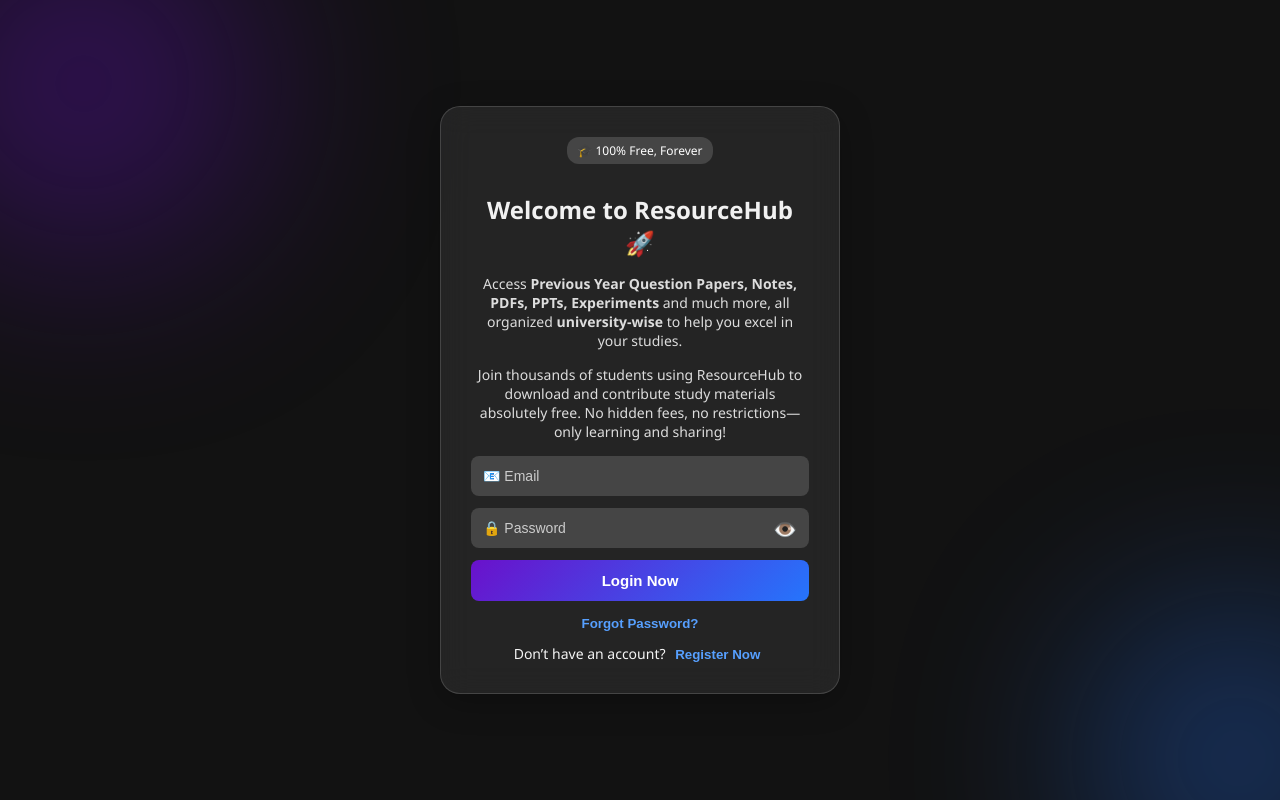
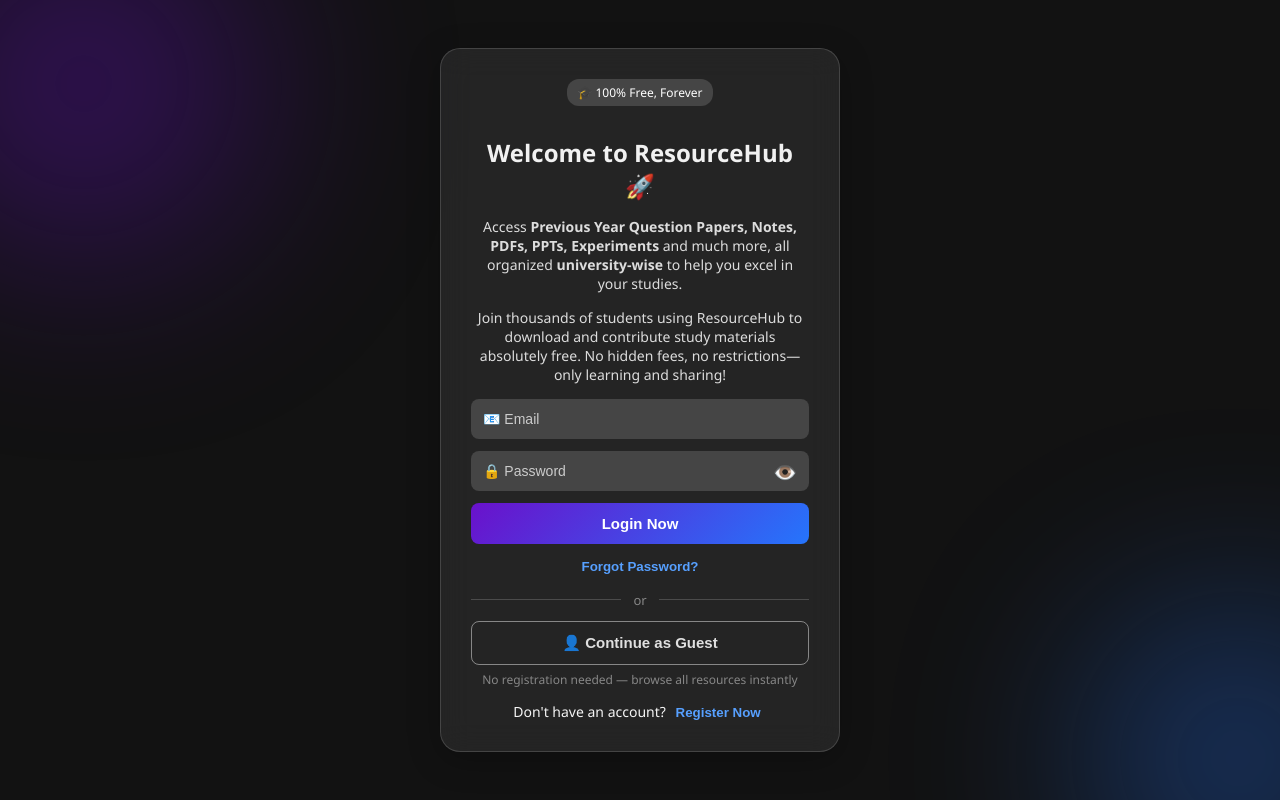
Before and after one commit to Harshalpatil2282/ResourceHub, a React (Create React App) app in the folder client/: page /login in a window 1280 px wide. Built offline with nearby package versions, Linux system fonts and the light colour scheme; no server answers.

Commit message:
feat: add guest login UI, guest banner, logout button, and deployment-ready API config

```diff
--- a/client/src/pages/Login.js
+++ b/client/src/pages/Login.js
@@ -2,7 +2,7 @@
 import { useNavigate } from 'react-router-dom';
 import API from '../services/api';
 import '../styles/login.css';
-import { useTheme } from '../context/ThemeContext'; // adjust path if needed
+import { useTheme } from '../context/ThemeContext';
 import Loader from '../component/Loader';
 
 function Login() {
@@ -10,6 +10,7 @@
   const [password, setPassword] = useState('');
   const [msg, setMsg] = useState('');
   const [loading, setLoading] = useState(false);
+  const [guestLoading, setGuestLoading] = useState(false);
   const [showPassword, setShowPassword] = useState(false);
   const navigate = useNavigate();
   const { theme, toggleTheme } = useTheme();
@@ -21,6 +22,7 @@
     // eslint-disable-next-line
   }, []); // Only run on mount
 
+  // Standard email/password login
   const handleLogin = async (e) => {
     e.preventDefault();
     setLoading(true);
@@ -38,15 +40,34 @@
         navigate('/user');
       }
     } catch (err) {
-      setMsg('❌ Login failed. Check your credentials.');
-    }finally {
+      setMsg(err.response?.data?.msg || '❌ Login failed. Check your credentials.');
+    } finally {
       setLoading(false);
+    }
+  };
+
+  // One-click guest access — no registration required
+  const handleGuestLogin = async () => {
+    setGuestLoading(true);
+    setMsg('');
+    try {
+      const res = await API.post('/auth/guest-login');
+      const { token, user } = res.data;
+      localStorage.setItem('token', token);
+      localStorage.setItem('role', user.role);
+      localStorage.setItem('userId', user.id);
+      localStorage.removeItem('university'); // guests have no university
+      navigate('/user');
+    } catch (err) {
+      setMsg('❌ Guest access failed. Please try again.');
+    } finally {
+      setGuestLoading(false);
     }
   };
 
   return (
     <div className="login-container">
-      {loading && <Loader />}
+      {(loading || guestLoading) && <Loader />}
       <div className="blob blob1"></div>
       <div className="blob blob2"></div>
       <div className="card">
@@ -87,16 +108,35 @@
             </span>
           </div>
 
-
-          <button type="submit" className="button">Login Now</button>
+          <button type="submit" className="button" disabled={loading}>
+            {loading ? 'Logging in...' : 'Login Now'}
+          </button>
           <div className="switch-link">
-            <button onClick={() => navigate('/forgot-password')}>Forgot Password?</button>
+            <button type="button" onClick={() => navigate('/forgot-password')}>Forgot Password?</button>
           </div>
           {msg && <p className="error-msg">{msg}</p>}
         </form>
+
+        {/* Separator */}
+        <div className="divider">
+          <span>or</span>
+        </div>
+
+        {/* One-click guest access */}
+        <button
+          id="guest-login-btn"
+          className="button guest-button"
+          onClick={handleGuestLogin}
+          disabled={guestLoading}
+          title="Browse resources without an account"
+        >
+          {guestLoading ? '⏳ Entering as Guest...' : '👤 Continue as Guest'}
+        </button>
+        <p className="guest-hint">No registration needed — browse all resources instantly</p>
+
         <div className="switch-link">
-          <span>Don’t have an account? </span>
-          <button onClick={() => navigate('/register')}>Register Now</button>
+          <span>Don't have an account? </span>
+          <button type="button" onClick={() => navigate('/register')}>Register Now</button>
         </div>
       </div>
     </div>
--- a/client/src/pages/UserViewPage.js
+++ b/client/src/pages/UserViewPage.js
@@ -1,4 +1,5 @@
 import React, { useEffect, useState } from 'react';
+import { useNavigate } from 'react-router-dom';
 import API from '../services/api';
 import UniversitySelector from '../component/user/UniversitySelector';
 import ProgramList from '../component/user/ProgramList';
@@ -21,6 +22,10 @@
   const [loading, setLoading] = useState(false);
   const [searchQuery, setSearchQuery] = useState('');
   const { theme } = useTheme();
+  const navigate = useNavigate();
+
+  // Detect guest session
+  const isGuest = localStorage.getItem('role') === 'guest';
 
   const clearBelow = (level) => {
     if (level === 'university') {
@@ -63,8 +68,68 @@
     return () => clearTimeout(debounce);
   }, [selectedFolder, selectedSubfolder, searchQuery]);
 
+  // Logout: clear all stored session data and redirect to login
+  const handleLogout = () => {
+    localStorage.removeItem('token');
+    localStorage.removeItem('role');
+    localStorage.removeItem('userId');
+    localStorage.removeItem('university');
+    navigate('/login');
+  };
+
   return (
     <div className="dashboard-container">
+      {/* Guest session banner */}
+      {isGuest && (
+        <div style={{
+          background: 'linear-gradient(135deg, #667eea 0%, #764ba2 100%)',
+          color: '#fff',
+          padding: '10px 20px',
+          borderRadius: '10px',
+          marginBottom: '16px',
+          display: 'flex',
+          justifyContent: 'space-between',
+          alignItems: 'center',
+          flexWrap: 'wrap',
+          gap: '10px',
+          fontSize: '14px',
+          boxShadow: '0 2px 12px rgba(102,126,234,0.3)'
+        }}>
+          <span>👤 You're browsing as a <strong>Guest</strong>. Register to contribute resources and save your progress.</span>
+          <div style={{ display: 'flex', gap: '10px' }}>
+            <button
+              onClick={() => navigate('/register')}
+              style={{
+                background: '#fff',
+                color: '#667eea',
+                border: 'none',
+                borderRadius: '6px',
+                padding: '6px 14px',
+                fontWeight: 'bold',
+                cursor: 'pointer',
+                fontSize: '13px'
+              }}
+            >
+              Register Free
+            </button>
+            <button
+              onClick={handleLogout}
+              style={{
+                background: 'rgba(255,255,255,0.18)',
+                color: '#fff',
+                border: '1px solid rgba(255,255,255,0.5)',
+                borderRadius: '6px',
+                padding: '6px 14px',
+                cursor: 'pointer',
+                fontSize: '13px'
+              }}
+            >
+              Exit Guest
+            </button>
+          </div>
+        </div>
+      )}
+
       <div style={{ display: 'flex', justifyContent: 'space-between', alignItems: 'center' }}>
         <div>
           <h1
@@ -90,10 +155,31 @@
             Access semester-wise notes, files, and more — all in one place.
           </p>
         </div>
-        <div>
-          <ThemeToggle /> {/* top-right dark/light toggle */}
+        <div style={{ display: 'flex', alignItems: 'center', gap: '12px' }}>
+          <ThemeToggle />
+          {/* Logout button for all users */}
+          {!isGuest && (
+            <button
+              onClick={handleLogout}
+              title="Logout"
+              style={{
+                background: 'rgba(255,65,108,0.12)',
+                color: '#ff416c',
+                border: '1px solid rgba(255,65,108,0.35)',
+                borderRadius: '8px',
+                padding: '7px 14px',
+                cursor: 'pointer',
+                fontWeight: 'bold',
+                fontSize: '13px',
+                transition: 'background 0.2s ease'
+              }}
+            >
+              🚪 Logout
+            </button>
+          )}
         </div>
       </div>
+
 
 
       <hr />
--- a/client/src/routes/RoleRoute.js
+++ b/client/src/routes/RoleRoute.js
@@ -2,7 +2,15 @@
 import { Navigate } from 'react-router-dom';
 
 function RoleRoute({ role, children }) {
+  const token = localStorage.getItem('token');
   const userRole = localStorage.getItem('role');
+
+  // No token at all → redirect to login
+  if (!token) return <Navigate to="/login" />;
+
+  // Guest can access user-level pages (read-only browsing)
+  if (role === 'user' && userRole === 'guest') return children;
+
   return userRole === role ? children : <Navigate to="/" />;
 }
 
--- a/client/src/services/api.js
+++ b/client/src/services/api.js
@@ -1,8 +1,11 @@
 // src/services/api.js
 import axios from 'axios';
 
+// Use env var for flexibility across environments.
+// Production (Render): set REACT_APP_API_URL=https://resourcehub-7u3d.onrender.com/api
+// Local dev: set REACT_APP_API_URL=http://localhost:5000/api in client/.env
 const API = axios.create({
-  baseURL: 'https://resourcehub-7u3d.onrender.com/api',
+  baseURL: process.env.REACT_APP_API_URL || 'https://resourcehub-7u3d.onrender.com/api',
 });
 
 API.interceptors.request.use((config) => {
--- a/client/src/styles/login.css
+++ b/client/src/styles/login.css
@@ -194,3 +194,55 @@
   user-select: none;
   font-size: 1.2rem;
 }
+
+/* Disabled state for all login buttons */
+.button:disabled {
+  opacity: 0.65;
+  cursor: not-allowed;
+  transform: none;
+}
+
+/* OR divider between login and guest button */
+.divider {
+  display: flex;
+  align-items: center;
+  margin: 16px 0 12px;
+  color: rgba(255, 255, 255, 0.45);
+  font-size: 13px;
+}
+
+.divider::before,
+.divider::after {
+  content: '';
+  flex: 1;
+  height: 1px;
+  background: rgba(255, 255, 255, 0.18);
+}
+
+.divider span {
+  padding: 0 12px;
+}
+
+/* Guest login button — outlined variant */
+.guest-button {
+  background: transparent;
+  border: 1.5px solid rgba(255, 255, 255, 0.45);
+  color: #e0e0e0;
+  margin-top: 0;
+  transition: border-color 0.2s ease, background 0.2s ease, transform 0.2s ease;
+}
+
+.guest-button:hover:not(:disabled) {
+  background: rgba(255, 255, 255, 0.1);
+  border-color: rgba(255, 255, 255, 0.75);
+  color: #fff;
+  transform: scale(1.02);
+}
+
+/* Subtle hint text below the guest button */
+.guest-hint {
+  font-size: 12px !important;
+  color: rgba(255, 255, 255, 0.45) !important;
+  margin: 6px 0 14px !important;
+  text-align: center;
+}
```
